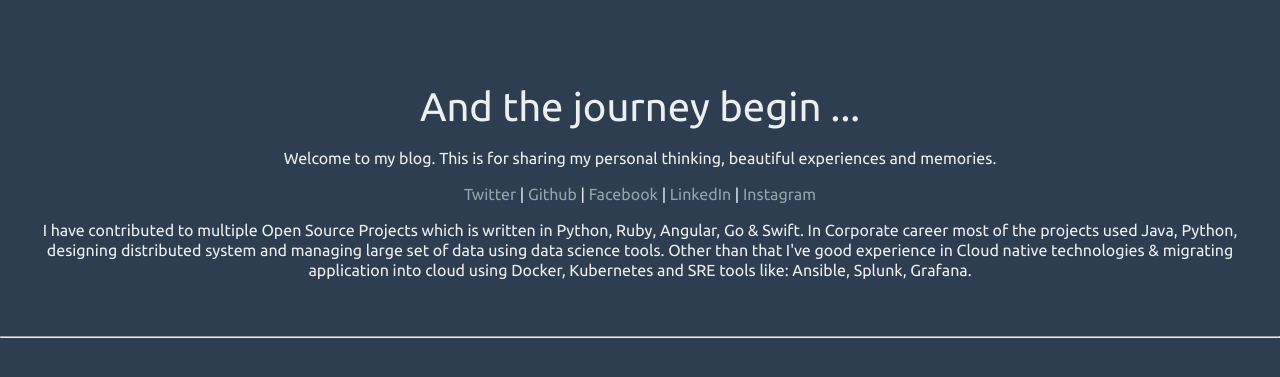
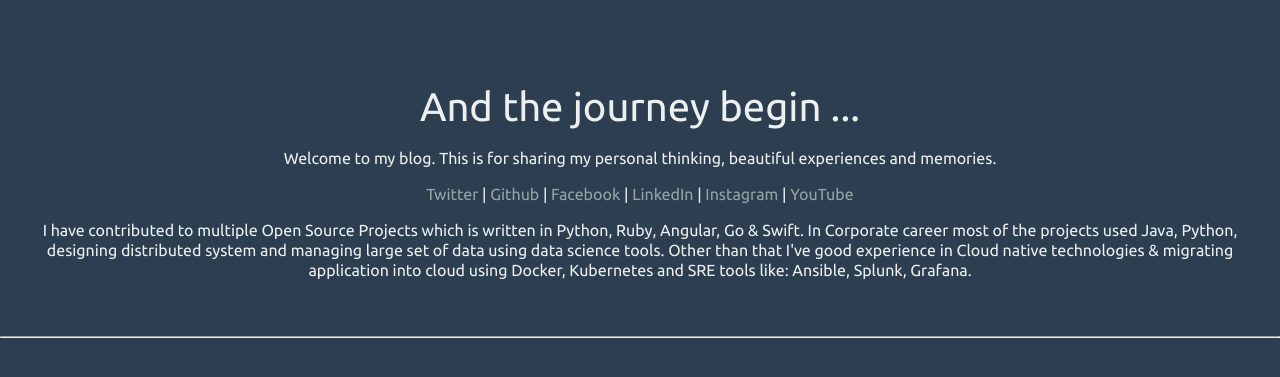
Before and after one commit to Shekharrajak/shekharrajak.github.io, a Jekyll site: the page built from index.html, in a window 1280 px wide and 900 px high. Shown: the top 377 px of the window. Built offline with Jekyll 4.4.1, drawn with Linux system fonts in a browser that asks for light colours; nearby versions of some CDN libraries.

Commit message:
Update index.html

```diff
--- a/index.html
+++ b/index.html
@@ -12,7 +12,7 @@ layout: default
 
 <!--         <p>Resume: <a target="_blank" href="https://github.com/Shekharrajak/Resume/raw/master/Resume%20PDF/resume.pdf"> Download</a>  -->
 <!-- 		| <a href="/about"> About Me page</a>  -->
-		<a href="https://twitter.com/shekharrajak"> Twitter</a> | <a href="https://github.com/shekharrajak"> Github</a> | <a href="https://www.facebook.com/AnUnknownIntelligent"> Facebook</a> | <a href="https://www.linkedin.com/in/shekharrajak/"> LinkedIn</a> | <a href="https://instagram.com/__shekhar369"> Instagram</a></p>
+		<a href="https://twitter.com/shekharrajak"> Twitter</a> | <a href="https://github.com/shekharrajak"> Github</a> | <a href="https://www.facebook.com/AnUnknownIntelligent"> Facebook</a> | <a href="https://www.linkedin.com/in/shekharrajak/"> LinkedIn</a> | <a href="https://instagram.com/__shekhar369"> Instagram</a> | <a href="https://www.youtube.com/@CodeVigg"> YouTube </a></p>
 
 	<p> I have contributed to multiple Open Source Projects which is written in Python, Ruby, Angular, Go & Swift.
 	In Corporate career most of the projects used Java, Python, designing distributed system and managing large set of data using data science tools.
```
